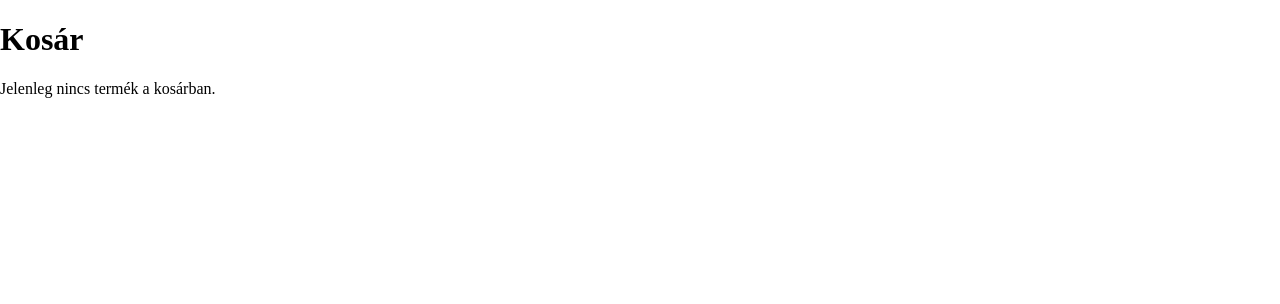
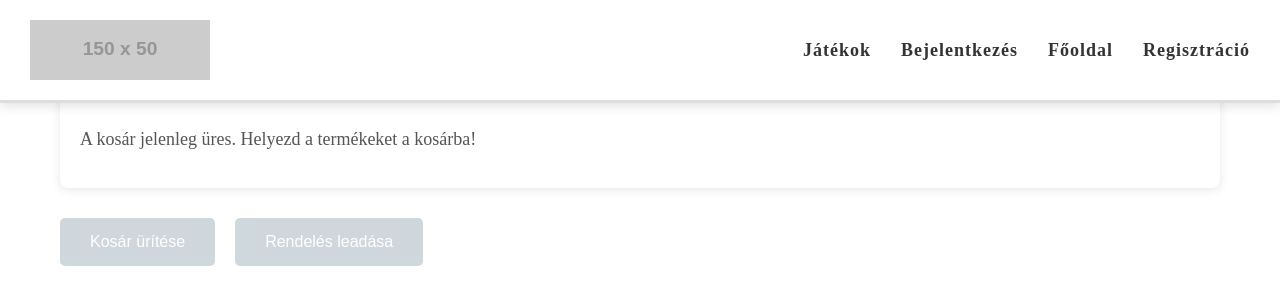
Before and after one commit to pollak-projects/ConsoleX, a Vue app in the folder Frontend/: page /Cart in a window 1280 px wide. Shown: the top 304 px of the page. Built offline with nearby package versions, Linux system fonts and the light colour scheme.

Commit message:
Frontend

```diff
--- a/Frontend/src/pages/Cart.vue
+++ b/Frontend/src/pages/Cart.vue
@@ -1,17 +1,148 @@
 <template>
-    <div>
+  <div class="cart-container">
+    <header class="header">
+      <img alt="Konzolvilág logo" src="https://placehold.co/150x50" />
+      <div class="navigation">
+        <router-link to="/games" class="nav-link">Játékok</router-link>
+        <router-link to="/login" class="nav-link">Bejelentkezés</router-link>
+        <router-link to="/" class="nav-link">Főoldal</router-link>
+        <router-link to="/register" class="nav-link">Regisztráció</router-link>
+      </div>
+    </header>
+
+    <main class="main">
       <h1>Kosár</h1>
-      <p>Jelenleg nincs termék a kosárban.</p>
-      <!-- Itt később hozzáadhatsz dinamikus tartalmat a kosárhoz -->
+      <div class="empty-cart">
+        <p>A kosár jelenleg üres. Helyezd a termékeket a kosárba!</p>
+      </div>
+
+      <div class="cart-actions">
+        <button @click="clearCart" class="clear-cart" disabled>Kosár ürítése</button>
+        <button @click="placeOrder" class="place-order" disabled>Rendelés leadása</button>
+      </div>
+    </main>
   </div>
 </template>
 
 <script>
 export default {
-    name: 'Cart',
+  data() {
+    return {
+      cart: [],  // A kosár most üres
+    };
+  },
+  methods: {
+    clearCart() {
+      alert("Kosár törlés nem elérhető még.");
+    },
+    placeOrder() {
+      alert("Rendelés leadása nem elérhető még.");
+    }
+  }
 };
 </script>
 
 <style scoped>
-  /* Kosár oldal stílusai */
+  body {
+    font-family: 'Montserrat', sans-serif;
+    margin: 0;
+    padding: 0;
+    background-color: #f7f7f7;
+    color: #333;
+  }
+
+  .header {
+    background-color: #fff;
+    color: #333;
+    padding: 20px 30px;
+    display: flex;
+    align-items: center;
+    justify-content: space-between;
+    border-bottom: 3px solid #ddd;
+    box-shadow: 0px 4px 10px rgba(0, 0, 0, 0.1);
+  }
+
+  .header img {
+    height: 60px;
+  }
+
+  .navigation {
+    display: flex;
+    gap: 30px;
+  }
+
+  .nav-link {
+    color: #333;
+    text-decoration: none;
+    font-size: 18px;
+    font-weight: 700;
+    letter-spacing: 1px;
+    transition: color 0.3s, transform 0.3s;
+  }
+
+  .nav-link:hover {
+    color: #e91e63;
+    transform: scale(1.1);
+    text-shadow: 1px 1px 5px rgba(0, 0, 0, 0.2);
+  }
+
+  .main {
+    padding: 20px;
+    max-width: 1200px;
+    margin: 0 auto;
+  }
+
+  h1 {
+    font-size: 28px;
+    margin-bottom: 20px;
+    font-weight: 600;
+  }
+
+  .empty-cart {
+    font-size: 18px;
+    color: #555;
+    padding: 20px;
+    background-color: #fff;
+    border-radius: 8px;
+    box-shadow: 0 2px 10px rgba(0, 0, 0, 0.1);
+    margin-top: 20px;
+  }
+
+  .cart-actions {
+    display: flex;
+    gap: 20px;
+    margin-top: 30px;
+  }
+
+  .clear-cart, .place-order {
+    background-color: #4caf50;
+    color: white;
+    border: none;
+    padding: 15px 30px;
+    font-size: 16px;
+    border-radius: 5px;
+    cursor: pointer;
+    opacity: 0.6;
+    transition: background-color 0.3s, transform 0.3s;
+  }
+
+  .clear-cart:hover, .place-order:hover {
+    background-color: #388e3c;
+    transform: scale(1.05);
+  }
+
+  .clear-cart:disabled, .place-order:disabled {
+    background-color: #b0bec5;
+    cursor: not-allowed;
+  }
+
+  @media (max-width: 768px) {
+    .main {
+      padding: 15px;
+    }
+
+    .cart-actions {
+      flex-direction: column;
+    }
+  }
 </style>
--- a/Frontend/src/pages/Games.vue
+++ b/Frontend/src/pages/Games.vue
@@ -1,40 +1,50 @@
 <template>
-  <div>
+  <div class="games-container">
     <header class="header">
       <img alt="Konzolvilág logo" src="https://placehold.co/150x50" />
-      <div class="search-bar">
-        <input v-model="searchQuery" placeholder="Keresés" type="text" />
-        <button @click="search">
-          <i class="fas fa-search"></i>
-        </button>
+      <div class="search-container">
+        <input
+          type="text"
+          v-model="searchQuery"
+          placeholder="Keresés játékok között..."
+          @input="filterProducts"
+        />
       </div>
-      <!-- Kosár gomb, amely átirányít a Cart.vue oldalra -->
-      <router-link to="/cart">
-        <button class="cart-button">
-          Kosár
-        </button>
-      </router-link>
+      <div class="navigation">
+        <router-link to="/games" class="nav-link">Játékok</router-link>
+        <router-link to="/login" class="nav-link">Bejelentkezés</router-link>
+        <router-link to="/" class="nav-link">Főoldal</router-link>
+        <router-link to="/register" class="nav-link">Regisztráció</router-link>
+        <router-link to="/cart" class="nav-link">Kosár</router-link>
+      </div>
     </header>
-    <nav class="nav">
-      <a href="#">Akció</a>
-      <a href="#">PlayStation</a>
-      <a href="#">Xbox</a>
-      <a href="#">PC</a>
-    </nav>
+
     <main class="main">
-      <aside class="sidebar">
+      <div class="sidebar">
         <h2>Szűrők</h2>
-        <label v-for="filter in filters" :key="filter">
-          <input type="checkbox" v-model="selectedFilters" :value="filter" />
-          {{ filter }}
-        </label>
-      </aside>
+        <div class="filter-category">
+          <h3>Kategória</h3>
+          <label v-for="filter in categories" :key="filter">
+            <input type="checkbox" v-model="selectedCategories" :value="filter" />
+            {{ filter }}
+          </label>
+        </div>
+        <div class="filter-category">
+          <h3>Ár</h3>
+          <label v-for="range in priceRanges" :key="range">
+            <input type="radio" v-model="selectedPriceRange" :value="range" />
+            {{ range }}
+          </label>
+        </div>
+      </div>
+
       <section class="content">
         <img alt="PS5 Pro advertisement" src="https://placehold.co/800x200" />
         <h1>Játékok</h1>
         <p>1–24 / 880 termék PS5 játékok kategóriában</p>
+
         <div class="products">
-          <div class="product" v-for="product in products" :key="product.id">
+          <div class="product" v-for="product in filteredProducts" :key="product.id">
             <img :alt="product.name" :src="product.image" />
             <h2>{{ product.name }}</h2>
             <p class="price">{{ product.price }} Ft</p>
@@ -54,119 +64,143 @@ export default {
   data() {
     return {
       searchQuery: '',
-      filters: ['Új termékek', 'Használt termékek', 'Raktáron', 'Előrendelhető'],
-      selectedFilters: [],
+      categories: ['Akció', 'PlayStation', 'Xbox', 'PC'],
+      selectedCategories: [],
+      priceRanges: ['0-10,000 Ft', '10,000-20,000 Ft', '20,000+ Ft'],
+      selectedPriceRange: null,
       products: [
         { id: 1, name: "Marvel's Spider-Man 2", price: 19990, image: "https://placehold.co/200x300" },
         { id: 2, name: "Marvel's Spider-Man 2 (használt)", price: 15990, image: "https://placehold.co/200x300" },
         { id: 3, name: "Marvel's Spider-Man Miles Morales Ultimate Edition", price: 19990, image: "https://placehold.co/200x300" },
         { id: 4, name: "Marvel's Spider-Man: Miles Morales", price: 17990, image: "https://placehold.co/200x300" },
-      ]
+      ],
+      filteredProducts: [],
     };
   },
+  computed: {
+    filteredProducts() {
+      let filtered = this.products;
+
+      if (this.searchQuery) {
+        filtered = filtered.filter(product =>
+          product.name.toLowerCase().includes(this.searchQuery.toLowerCase())
+        );
+      }
+
+      if (this.selectedCategories.length) {
+        filtered = filtered.filter(product =>
+          this.selectedCategories.some(category => product.name.includes(category))
+        );
+      }
+
+      if (this.selectedPriceRange) {
+        const [min, max] = this.selectedPriceRange.split('-').map(Number);
+        filtered = filtered.filter(product => product.price >= min && (max ? product.price <= max : true));
+      }
+
+      return filtered;
+    },
+  },
   methods: {
-    // Keresés metódus, a már meglévő funkció
-    search() {
-      console.log("Searching for:", this.searchQuery);
-    },
-    // Kosárba helyezés metódusa, a már meglévő funkció
     addToCart(product) {
       console.log("Added to cart:", product.name);
-    }
-  }
+    },
+    filterProducts() {
+      this.filteredProducts = this.products.filter(product =>
+        product.name.toLowerCase().includes(this.searchQuery.toLowerCase())
+      );
+    },
+  },
+  mounted() {
+    this.filteredProducts = this.products;
+  },
 };
 </script>
 
 <style scoped>
-  /* A stílusokat a gombhoz és az oldal többi eleméhez igazítjuk */
-
-  .cart-button {
-    padding: 10px 20px;
-    background-color: #4caf50;
-    color: white;
-    border: none;
-    border-radius: 5px;
-    cursor: pointer;
-  }
-
-  .cart-button:hover {
-    background-color: #45a049;
-  }
-
   body {
-    font-family: 'Roboto', sans-serif;
+    font-family: 'Montserrat', sans-serif;
     margin: 0;
     padding: 0;
-    background-color: #f5f5f5;
+    background-color: #f7f7f7;
+    color: #333;
   }
 
   .header {
     background-color: #fff;
-    padding: 10px 20px;
+    color: #333;
+    padding: 20px 30px;
     display: flex;
+    justify-content: space-between; /* A navigációt jobbra helyezi */
     align-items: center;
-    justify-content: space-between;
-    border-bottom: 1px solid #ddd;
+    border-bottom: 3px solid #ddd;
+    box-shadow: 0px 4px 10px rgba(0, 0, 0, 0.1);
   }
 
   .header img {
-    height: 50px;
+    height: 60px;
   }
 
-  .header .search-bar {
+  .search-container {
+    flex: 1;
     display: flex;
-    align-items: center;
+    justify-content: center; /* Középre igazítja a keresőt */
   }
 
-  .header .search-bar input {
+  .search-container input {
     padding: 10px;
-    border: 1px solid #ddd;
-    border-radius: 5px 0 0 5px;
-    outline: none;
+    font-size: 16px;
+    border: 2px solid #ddd;
+    border-radius: 5px;
+    width: 250px;
   }
 
-  .header .search-bar button {
-    padding: 10px;
-    border: none;
-    background-color: #e91e63;
-    color: #fff;
-    border-radius: 0 5px 5px 0;
-    cursor: pointer;
+  .navigation {
+    display: flex;
+    gap: 30px;
   }
 
-  .nav {
-    background-color: #fff;
-    padding: 10px 20px;
-    display: flex;
-    justify-content: space-around;
-    border-bottom: 1px solid #ddd;
+  .nav-link {
+    color: #333;
+    text-decoration: none;
+    font-size: 18px;
+    font-weight: 700;
+    letter-spacing: 1px;
+    transition: color 0.3s, transform 0.3s;
   }
 
-  .nav a {
-    color: #333;
-    text-decoration: none;
-    padding: 10px 20px;
-    border-radius: 5px;
-  }
-
-  .nav a:hover {
-    background-color: #f5f5f5;
+  .nav-link:hover {
+    color: #e91e63;
+    transform: scale(1.1);
+    text-shadow: 1px 1px 5px rgba(0, 0, 0, 0.2);
   }
 
   .main {
     display: flex;
     padding: 20px;
+    max-width: 1400px; /* Tágabb elrendezés */
+    margin: 0 auto;
   }
 
   .sidebar {
-    width: 20%;
+    width: 25%;
     padding: 20px;
     background-color: #fff;
+    border-radius: 8px;
     border: 1px solid #ddd;
-    border-radius: 5px;
+    margin-right: 20px;
   }
 
   .sidebar h2 {
+    font-size: 22px;
+    margin-bottom: 10px;
+  }
+
+  .filter-category {
+    margin-bottom: 20px;
+  }
+
+  .filter-category h3 {
     font-size: 18px;
     margin-bottom: 10px;
   }
@@ -177,13 +211,19 @@ export default {
   }
 
   .content {
-    width: 80%;
-    padding: 20px;
+    flex: 1;
+  }
+
+  .content img {
+    width: 100%;
+    border-radius: 8px;
+    margin-bottom: 20px;
   }
 
   .content h1 {
-    font-size: 24px;
+    font-size: 28px;
     margin-bottom: 10px;
+    font-weight: 600;
   }
 
   .content .products {
@@ -248,9 +288,11 @@ export default {
     .main {
       flex-direction: column;
     }
+
     .sidebar, .content {
       width: 100%;
     }
+
     .product {
       width: 48%;
     }
```
Lines whose indentation alone changed are shown as unchanged.
